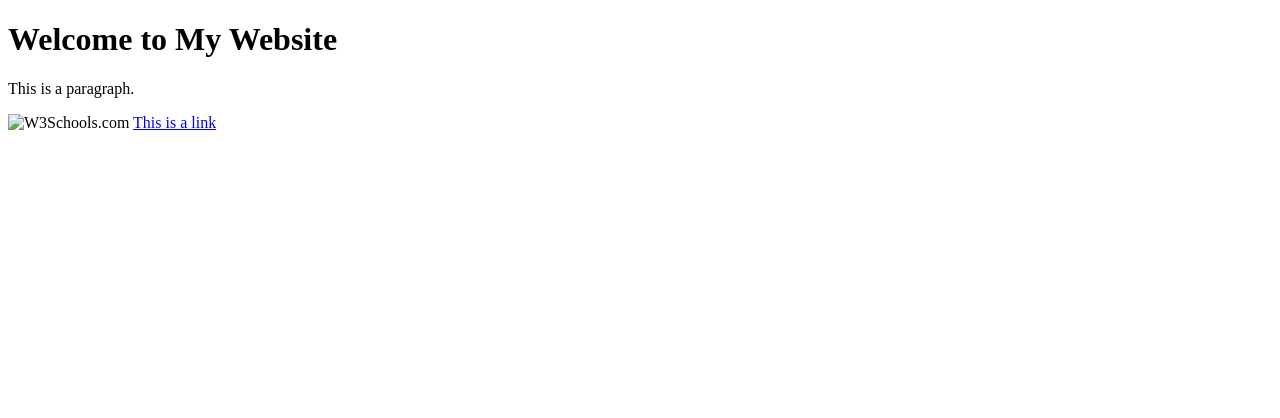
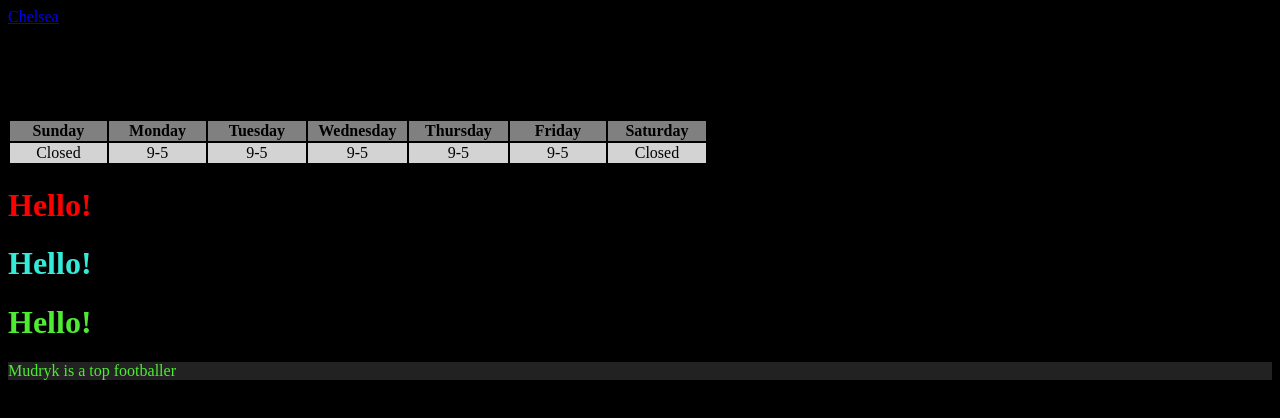
Before and after one commit to Orestio123/page, a plain HTML site: page index.html in a window 1280 px wide. Drawn offline with Linux system fonts and the light colour scheme.

Commit message:
Update index.html

```diff
--- a/index.html
+++ b/index.html
@@ -1,20 +1,52 @@
 <!DOCTYPE html>
-<html lang="en">
+
+<html>
+
 <head>
-<meta charset="UTF-8">
-<meta name="viewport" content="width=device-width, initial-scale=1.0">
-<meta http-equiv="X-UA-Compatible" content="ie=edge">
-<title>My Website</title>
-<link rel="stylesheet" href="./style.css">
-<link rel="icon" href="./favicon.ico" type="image/x-icon">
+    <title>Mudryk is a top player</title>
 </head>
 <body>
-<main>
-<h1>Welcome to My Website</h1>
-<p>This is a paragraph.</p>
-<img src="w3schools.jpg" alt="W3Schools.com" width="104" height="142">
-<a href="https://www.w3schools.com">This is a link</a>
-</main>
-<script src="index.js"></script>
+
+    <a href="https://chelseafc.com">
+        Chelsea
+    </a>
+
+    <p>Here is schedule our store</p>
+
+    <h3>Store Hours</h3>
+
+    <table bgcolor="black" width="700">
+        <tr bgcolor="grey ">
+            <th width="100">Sunday</th>
+            <th width="100">Monday</th>
+            <th width="100">Tuesday</th>
+            <th width="100">Wednesday</th>
+            <th width="100">Thursday</th>
+            <th width="100">Friday</th>
+            <th width="100">Saturday</th>
+        </tr>
+        <tr bgcolor="lightgrey" align="center">
+            <td>Closed</td>
+            <td>9-5</td>
+            <td>9-5</td>
+            <td>9-5</td>
+            <td>9-5</td>
+            <td>9-5</td>
+            <td>Closed</td>
+        </tr>
+    </table>
+
+
 </body>
-</html>
+
+<body style="background-color: black;">
+
+    <h1 style="color: red;">Hello!</h1>
+    <h1 style="color: rgb(52, 235, 217);">Hello!</h1>
+    <h1 style="color: #4feb34;">Hello!</h1>
+
+    <p style="background-color: #222222; color: #4feb34;">Mudryk is a top footballer</p>
+
+
+</body>
+<html>
```
